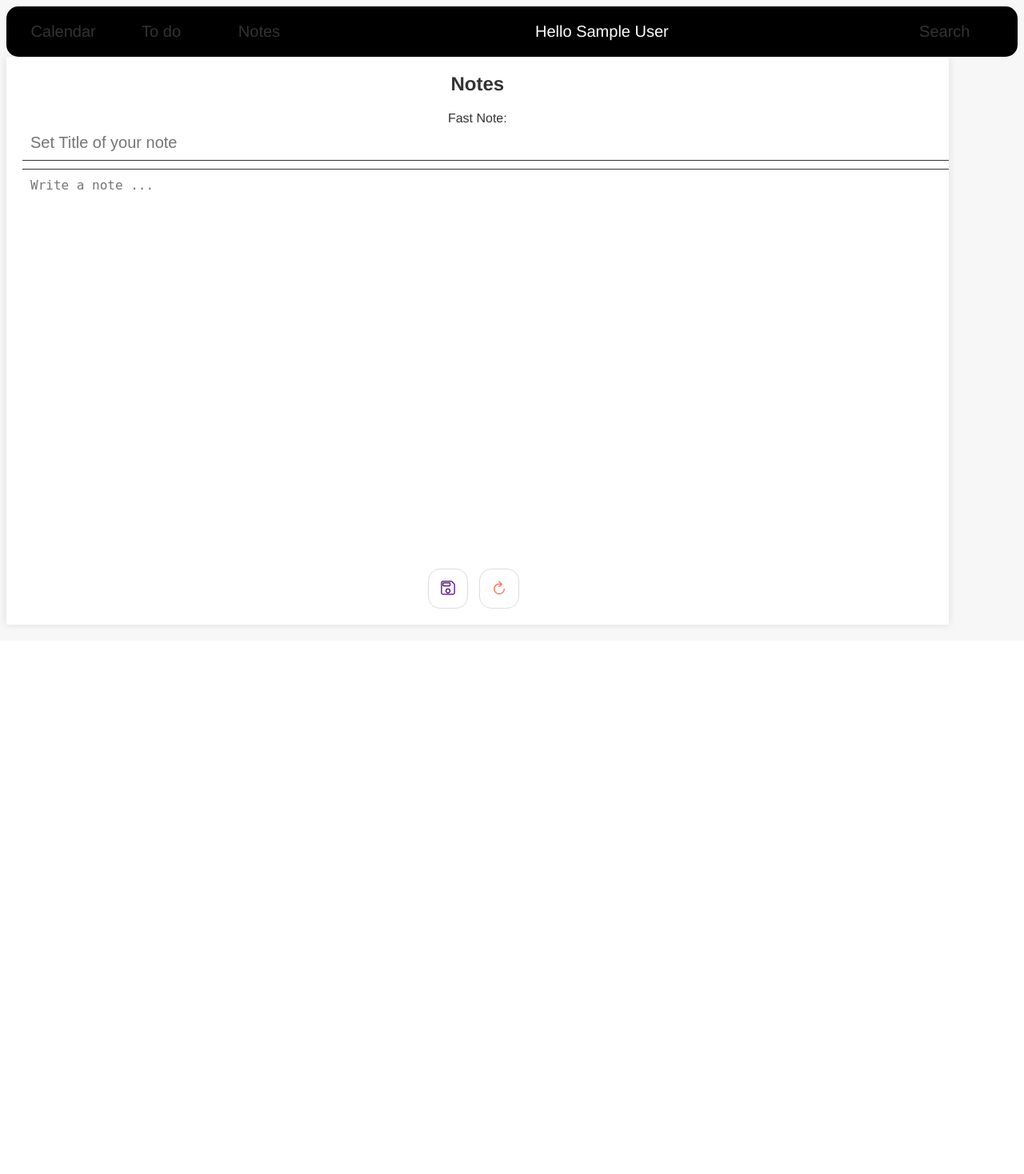
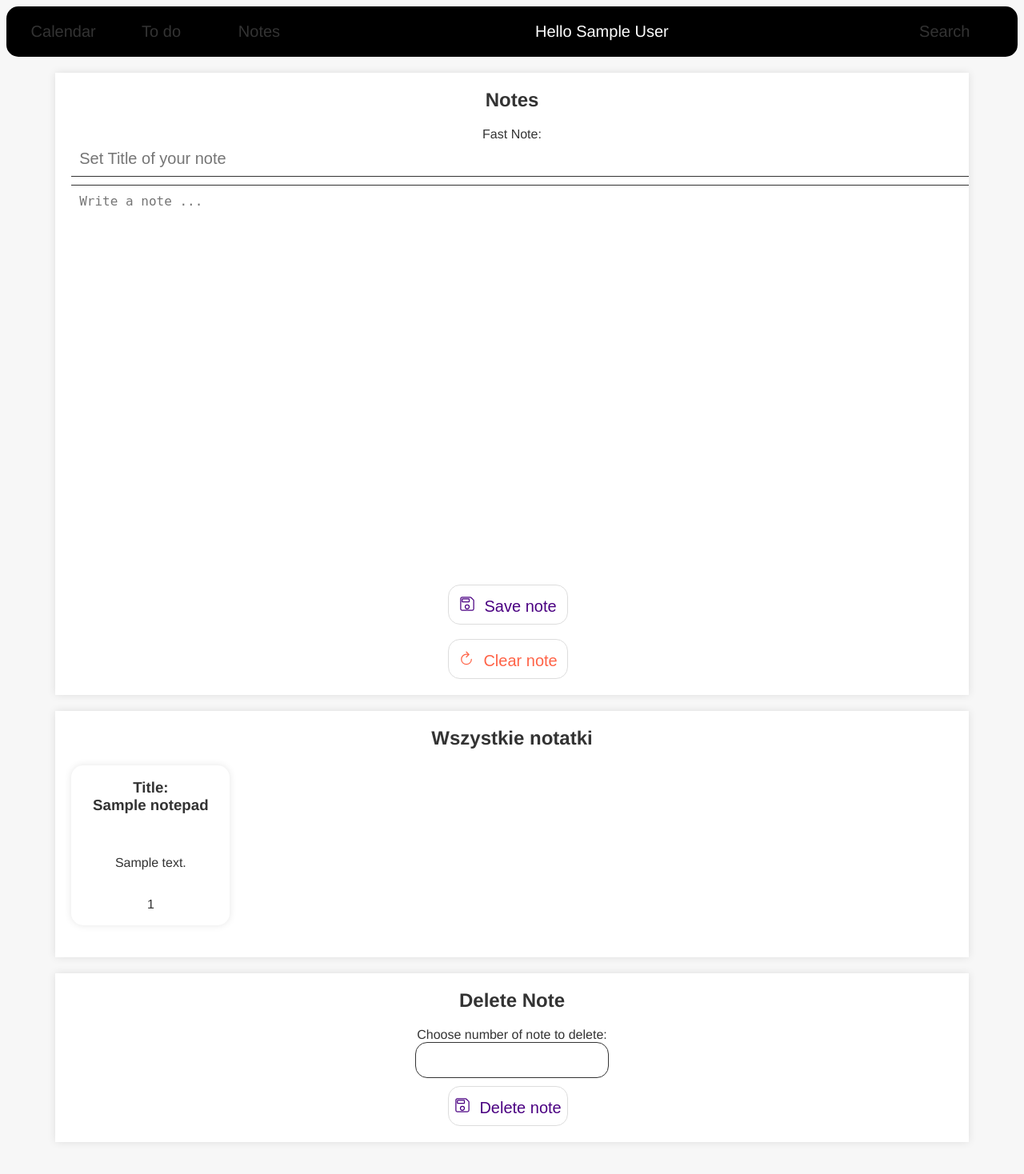
Before and after one commit to Pawiu2379/notion-clone, a PHP site: page /logged/subpages/notes.php in a window 1280 px wide. Shown: the whole page at 80% size. Before the commit the page ends 786 px from the top, so only its background shows below. Run offline with PHP 8.4, Linux system fonts and the light colour scheme; the visitor is signed in with stand-in values (Sample User, id 1); tables that the repository leaves empty or names only in its code hold one stand-in row (values such as "Sample post").

Commit message:
styles for subpages and note subpage ended

```diff
--- /dev/null
+++ b/logged/functions/all-notes.php
@@ -0,0 +1,25 @@
+<?php
+    session_start();
+    $id = $_SESSION['id'];
+
+    $servername = 'localhost';
+    $user = 'root';
+    $password = '';
+    $dbname = 'planer';
+
+    $conn = mysqli_connect($servername,$user,$password,$dbname);
+
+    if (!$conn) {
+        die("Connection failed: " . mysqli_connect_error());
+    }
+
+    $sql = "SELECT * FROM notepad where id_user=$id";
+    $result = mysqli_query($conn,$sql);
+
+    while ($row= mysqli_fetch_array($result)){
+        echo "<div class='note'>";
+        echo "<h3>Title: <br> <strong>". $row['title']."</strong></h3>";
+        echo "<div class='textarea'>". $row['note']."</div>";
+        echo "<a>". $row['id'] . "</a>";
+        echo "</div>";
+    }
--- a/logged/subpages/notes.php
+++ b/logged/subpages/notes.php
@@ -24,9 +24,10 @@ error_reporting(E_ERROR | E_PARSE);
         </ul>
     </nav>
 </header>
+<main>
 <section id="notes_shortcut" class="shortcut">
     <h1>Notes</h1>
-    <form action="../functions/save-note.php" method="post">
+    <form action="../functions/save-big-note.php" method="post">
 
         <label for="title">
             Fast Note:
@@ -34,7 +35,26 @@ error_reporting(E_ERROR | E_PARSE);
         <input type="text" name="title"  id="title" class="note-title" placeholder="Set Title of your note">
         <label for="notes">
         </label><textarea autocomplete="off" id="notes" name="notes" rows="25" cols="50" placeholder="Write a note ..."></textarea>
-        <button type="submit" class="button" id="save-note" ><ion-icon name="save-outline"></ion-icon></button>
-        <button class="button" onclick="resetTextArea()" id="reset-note" ><ion-icon name="refresh-outline"></ion-icon></button>
-    </form>
+        <button type="submit" class="button" id="save-note" ><ion-icon name="save-outline"></ion-icon>&nbsp; Save note</button>
+    </form><br>
+        <button class="button" onclick="resetTextArea()" id="reset-note" ><ion-icon name="refresh-outline"></ion-icon>&nbsp; Clear note</button>
 </section>
+    <section class="shortcut">
+        <h1>Wszystkie notatki</h1>
+        <div class="all-notes">
+        <?php include '../functions/all-notes.php'?>
+        </div>
+    </section>
+
+    <section class="shortcut">
+        <h1>Delete Note</h1>
+        <form action="../functions/remove-note.php" method="post">
+            <label for="delete">Choose number of note to delete:<br></label>
+                <input type="number" name="delete" id="delete"><br>
+            <button type="submit" class="button" id="save-note" ><ion-icon name="save-outline"></ion-icon>&nbsp; Delete note</button>
+        </form>
+    </section>
+</main>
+<script src="../script.js"></script>
+</body>
+</html>
--- a/logged/subpages/notesstyle.css
+++ b/logged/subpages/notesstyle.css
@@ -50,10 +50,12 @@ nav a:hover {
 }
 
 main {
+
     display: grid;
-    grid-template-columns: 30% 40% 30%;
     justify-items: center;
     margin: 20px;
+    height: 90%;
+
 }
 
 .shortcut {
@@ -116,7 +86,7 @@ td {
     line-height: 50px;
     margin-right: 10px;
     text-align: center;
-    width: 50px;
+    width: 150px;
 }
 
 .button:hover {
@@ -126,21 +96,23 @@ td {
     color: #3cb371;
 
 }
-#open-tasks {
-    color: #3cb371;
+.note {
+    border-radius: 15px;
+    justify-content: center;
+    text-align: center;
+    align-items: center;
+    width: 90%;
+    height: 200px;
+    background-color: #ffffff;
+    box-shadow: 0px 0px 10px rgba(0, 0, 0, 0.1);
+    margin-bottom: 20px;
+    display: grid;
+
 }
-
-#remove-task {
-    color: #ff6347;
-}
-
-#edit-task {
-    color: #ffa500;
-}
-
-.calendar {
-    margin: auto;
-    width: 80%;
+.note:hover{
+    width: 90%;
+    height: 220px;
+    box-shadow: 5px 5px 15px rgba(0,0,0,0.1);
 }
 
 .notepad {
@@ -181,33 +153,17 @@ td {
     color: #ff6347;
 }
 
-input[type=checkbox] {
-    position: relative;
-    cursor: pointer;
+input[type=number] {
+
+    border: 1px solid #333333;
+    font-size: 20px;
+    margin-bottom: 10px;
+    padding: 10px;
+    border-radius: 15px ;
+    width: 20%;
 }
-input[type=checkbox]:before {
-    content: "";
-    display: block;
-    position: absolute;
-    width: 16px;
-    height: 16px;
-    top: 0;
-    left: 0;
-    border: 2px solid #555555;
-    border-radius: 3px;
-    background-color: white;
+
+.all-notes{
+    display: grid;
+    grid-template-columns: 20% 20% 20% 20% 20%;
 }
-input[type=checkbox]:checked:after {
-    content: "";
-    display: block;
-    width: 5px;
-    height: 10px;
-    border: solid black;
-    border-width: 0 2px 2px 0;
-    -webkit-transform: rotate(45deg);
-    -ms-transform: rotate(45deg);
-    transform: rotate(45deg);
-    position: absolute;
-    top: 2px;
-    left: 6px;
-}
```
Also changed, not shown: other parts of logged/subpages/notesstyle.css (+0 -32 lines), logged/functions/remove-note.php (+7 -10 lines).
